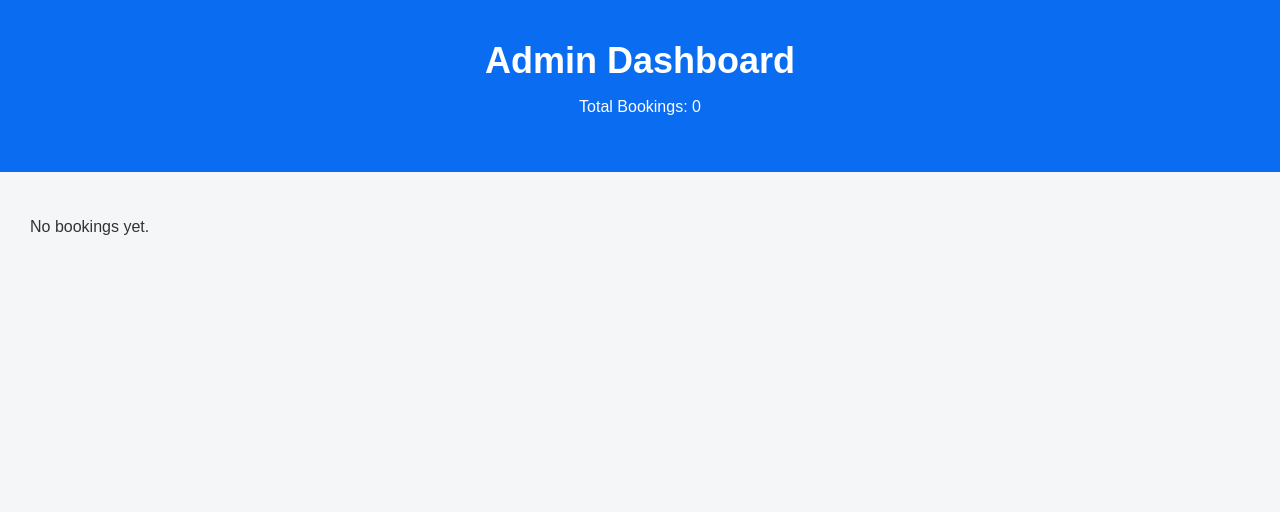
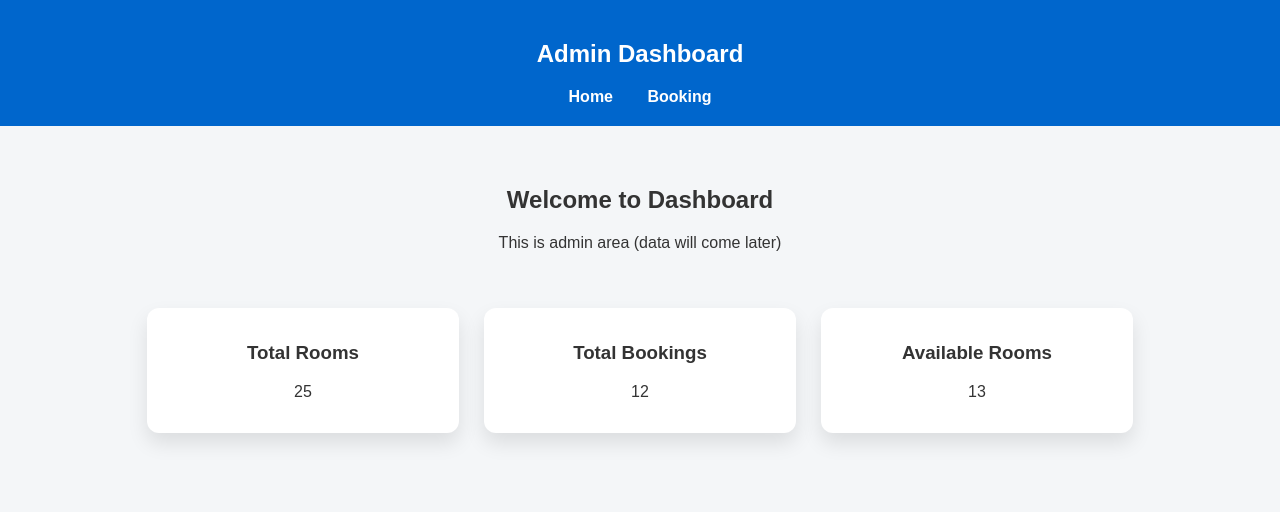
Before and after one commit to mpachling11-commits/hotel_booking, a Flask app: page /admin in a window 1280 px wide. Shown: the top 512 px of the page. Run offline with Flask 3, Linux system fonts and the light colour scheme.

Commit message:
Update dashboard.html

```diff
--- a/templates/dashboard.html
+++ b/templates/dashboard.html
@@ -1,43 +1,40 @@
 <!DOCTYPE html>
 <html>
 <head>
-    <title>Admin Dashboard</title>
+    <title>Dashboard | Hotel</title>
     <link rel="stylesheet" href="{{ url_for('static', filename='css/style.css') }}">
 </head>
 <body>
 
-<header class="page-header">
-    <h1>Admin Dashboard</h1>
-    <p>Total Bookings: {{ bookings|length }}</p>
+<header class="navbar">
+    <h2>Admin Dashboard</h2>
+    <nav>
+        <a href="/">Home</a>
+        <a href="/booking">Booking</a>
+    </nav>
 </header>
 
-<div style="padding: 30px;">
+<section style="padding:40px; text-align:center;">
+    <h1>Welcome to Dashboard</h1>
+    <p>This is admin area (data will come later)</p>
 
-{% if bookings %}
-<table border="1" width="100%" cellpadding="10" cellspacing="0">
-    <tr style="background:#0a6cf1;color:white;">
-        <th>Name</th>
-        <th>Email</th>
-        <th>Room</th>
-        <th>Check-in</th>
-        <th>Check-out</th>
-    </tr>
+    <div class="room-container">
+        <div class="room-card">
+            <h3>Total Rooms</h3>
+            <p>25</p>
+        </div>
 
-    {% for b in bookings %}
-    <tr>
-        <td>{{ b.name }}</td>
-        <td>{{ b.email }}</td>
-        <td>{{ b.room }}</td>
-        <td>{{ b.checkin }}</td>
-        <td>{{ b.checkout }}</td>
-    </tr>
-    {% endfor %}
-</table>
-{% else %}
-<p>No bookings yet.</p>
-{% endif %}
+        <div class="room-card">
+            <h3>Total Bookings</h3>
+            <p>12</p>
+        </div>
 
-</div>
+        <div class="room-card">
+            <h3>Available Rooms</h3>
+            <p>13</p>
+        </div>
+    </div>
+</section>
 
 </body>
 </html>
```
